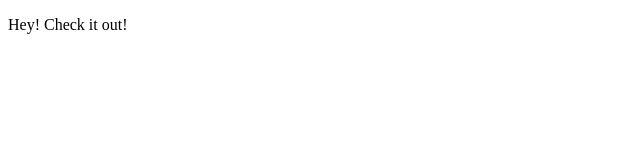
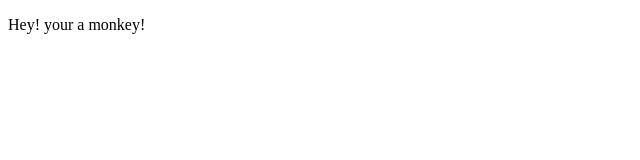
Before and after one commit to RichRobR/RichRobR-github.io, a plain HTML site: page index.html in a window 1280 px wide. Shown: the full height of the page, 0-640 px from the left. Drawn offline with Linux system fonts and the light colour scheme.

Commit message:
change to text in page

```diff
--- a/index.html
+++ b/index.html
@@ -5,6 +5,6 @@
    </head>
 
    <body>
-   <p>Hey! Check it out!</p>
+   <p>Hey! your a monkey!</p>
    </body>
    </html>
```
